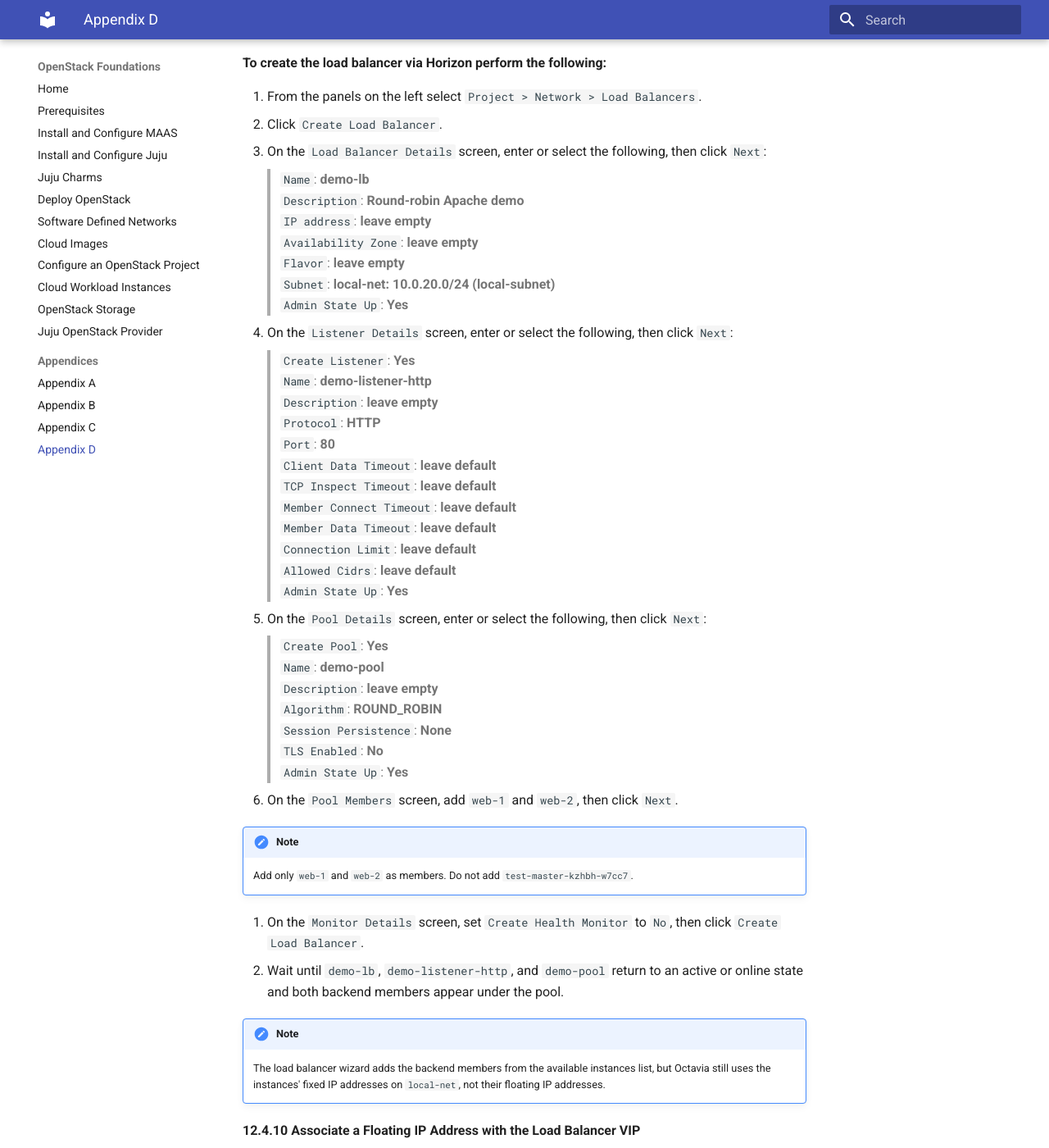
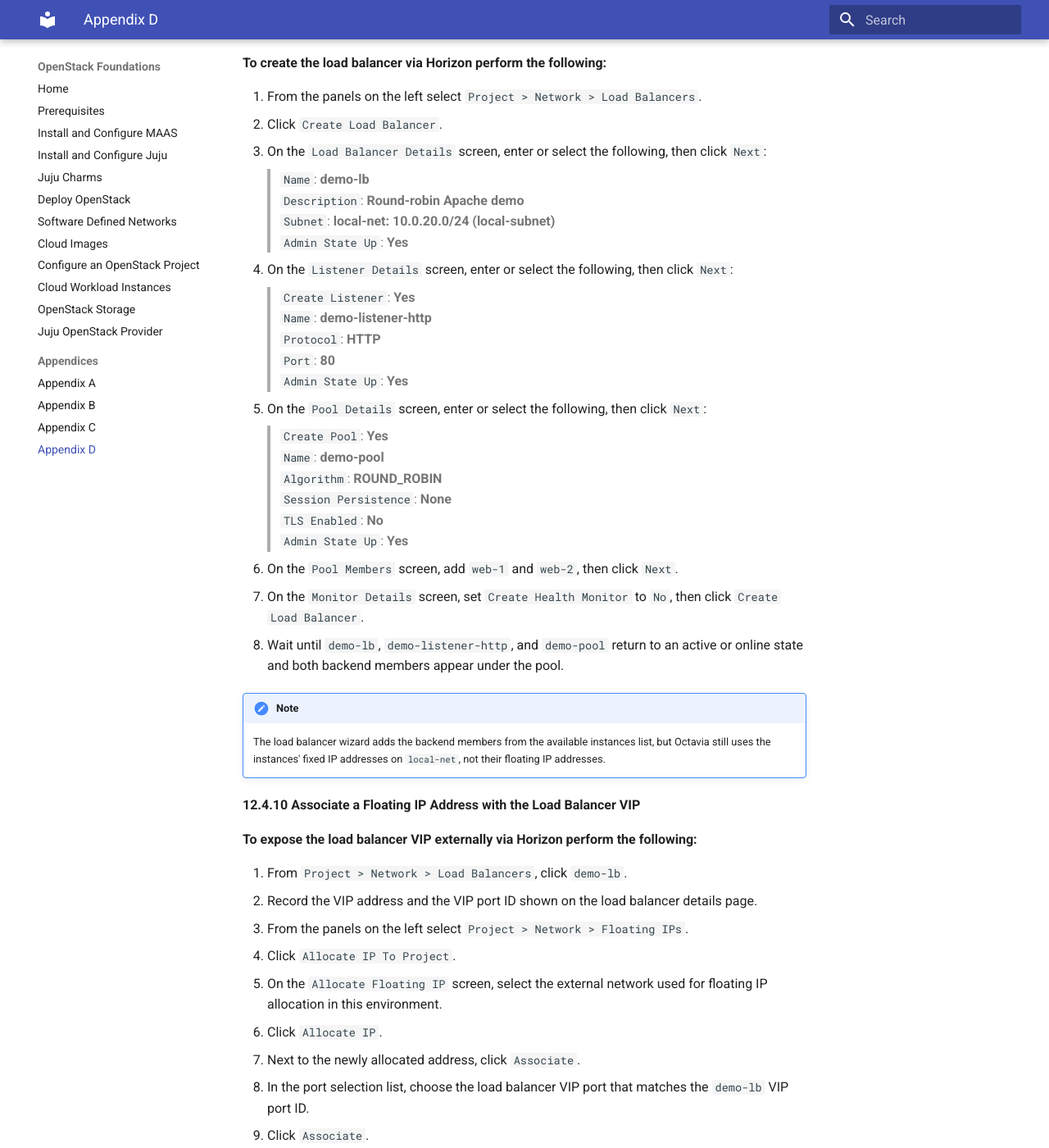
Before and after one commit to radumoisan/canonical-openstack-foundations, an MkDocs documentation site: the page built from docs/appendix_d.md, in a window 1280 px wide and 1400 px high, scrolled down 6013 px. Shown: the whole window at 82% size. Built offline with MkDocs 1.6.1 and Material for MkDocs 9.7.7, drawn with Linux system fonts in a browser that asks for light colours.

Commit message:
Remove redundant leave-empty/default lines in Appendix D wizard steps

```diff
--- a/docs/appendix_d.md
+++ b/docs/appendix_d.md
@@ -268,36 +268,22 @@
 3. On the `Load Balancer Details` screen, enter or select the following, then click `Next`:
 > `Name`: **demo-lb**<br/>
 > `Description`: **Round-robin Apache demo**<br/>
-> `IP address`: **leave empty**<br/>
-> `Availability Zone`: **leave empty**<br/>
-> `Flavor`: **leave empty**<br/>
 > `Subnet`: **local-net: 10.0.20.0/24 (local-subnet)**<br/>
 > `Admin State Up`: **Yes**
 4. On the `Listener Details` screen, enter or select the following, then click `Next`:
 > `Create Listener`: **Yes**<br/>
 > `Name`: **demo-listener-http**<br/>
-> `Description`: **leave empty**<br/>
 > `Protocol`: **HTTP**<br/>
 > `Port`: **80**<br/>
-> `Client Data Timeout`: **leave default**<br/>
-> `TCP Inspect Timeout`: **leave default**<br/>
-> `Member Connect Timeout`: **leave default**<br/>
-> `Member Data Timeout`: **leave default**<br/>
-> `Connection Limit`: **leave default**<br/>
-> `Allowed Cidrs`: **leave default**<br/>
 > `Admin State Up`: **Yes**
 5. On the `Pool Details` screen, enter or select the following, then click `Next`:
 > `Create Pool`: **Yes**<br/>
 > `Name`: **demo-pool**<br/>
-> `Description`: **leave empty**<br/>
 > `Algorithm`: **ROUND_ROBIN**<br/>
 > `Session Persistence`: **None**<br/>
 > `TLS Enabled`: **No**<br/>
 > `Admin State Up`: **Yes**
 6. On the `Pool Members` screen, add `web-1` and `web-2`, then click `Next`.
-
-!!! note
-    Add only `web-1` and `web-2` as members. Do not add `test-master-kzhbh-w7cc7`.
 
 7. On the `Monitor Details` screen, set `Create Health Monitor` to `No`, then click `Create Load Balancer`.
 8. Wait until `demo-lb`, `demo-listener-http`, and `demo-pool` return to an active or online state and both backend members appear under the pool.
```
